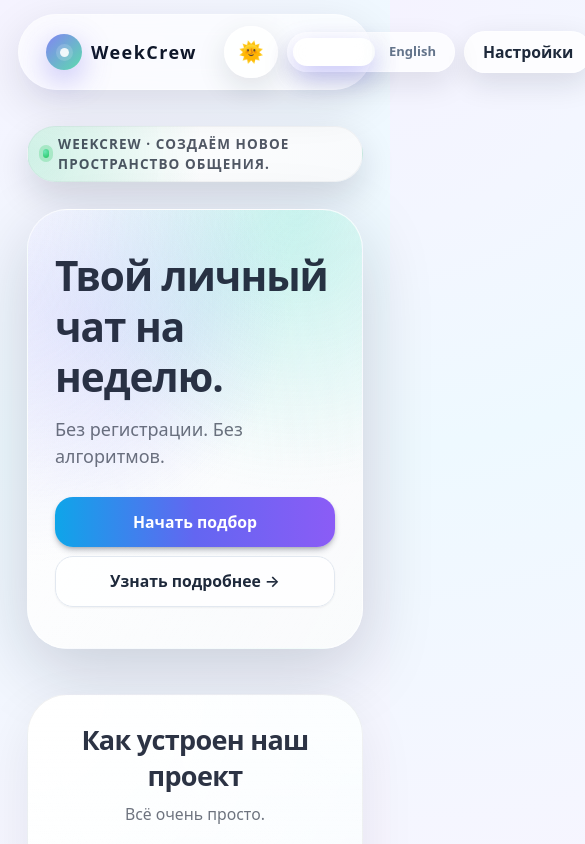
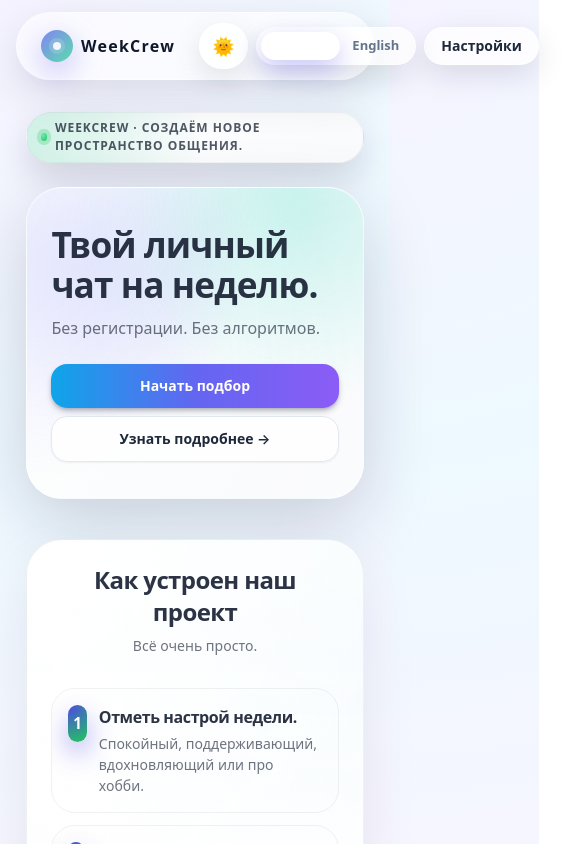
Before and after one commit to QuantumKeyUYU/WeekCrew, a Next.js app: page / in a window 390 px wide. Shown: the top 844 px of the page, 585 px wide, since content can reach past the window. Built offline with nearby package versions, Linux system fonts and the light colour scheme; no server answers.

Commit message:
Refactor globals.css for mobile responsiveness
Removed unused styles and added mobile-specific adjustments.

```diff
--- a/src/app/globals.css
+++ b/src/app/globals.css
@@ -72,31 +72,22 @@
 }
 
 /* ============================
-   Базовая типографика + фон
+   База: типографика + фон
    ============================ */
 
 @layer base {
-  html {
-    height: 100%;
-    /* База для Tailwind (rem). На десктопе 16px, на мобилке увеличим ниже. */
-    font-size: 16px;
+  html,
+  body {
+    @apply h-full;
   }
 
   body {
-    height: 100%;
     @apply antialiased;
     font-family: system-ui, -apple-system, BlinkMacSystemFont, 'SF Pro Text', 'Inter', sans-serif;
     background-image: var(--bg-body);
     background-attachment: fixed;
     background-size: cover;
     color: var(--text-primary);
-  }
-
-  /* На телефонах всё крупнее: растут rem → шрифты, отступы, кнопки */
-  @media (max-width: 640px) {
-    html {
-      font-size: 18px; /* можно поставить 17px, если покажется слишком большим */
-    }
   }
 
   ::selection {
@@ -247,4 +238,47 @@
   [data-theme='dark'] .tagline-text {
     color: rgba(226, 232, 240, 0.9);
   }
+
+  /* ============================
+     Доп. тюнинг под мобильные
+     ============================ */
+
+  @media (max-width: 640px) {
+    /* Чуть увеличиваем шрифт и плотность именно в hero */
+    .app-hero {
+      padding-top: 1.5rem;
+      padding-bottom: 1.7rem;
+    }
+
+    .app-hero h1 {
+      font-size: 2.2rem;     /* крупнее заголовок */
+      line-height: 1.15;
+    }
+
+    .app-hero p {
+      font-size: 1rem;       /* текст под заголовком поувесистее */
+      line-height: 1.45;
+    }
+
+    /* Шаги под hero — читаемее */
+    .steps-list {
+      font-size: 0.97rem;
+    }
+
+    .steps-list p {
+      line-height: 1.5;
+    }
+
+    .step-index {
+      width: 2.3rem;
+      height: 2.3rem;
+      font-size: 0.95rem;
+    }
+
+    /* Чуть меньше боковые отступы, чтобы карточки занимали больше экрана */
+    .app-shell {
+      padding-left: 0.9rem;
+      padding-right: 0.9rem;
+    }
+  }
 }
```
